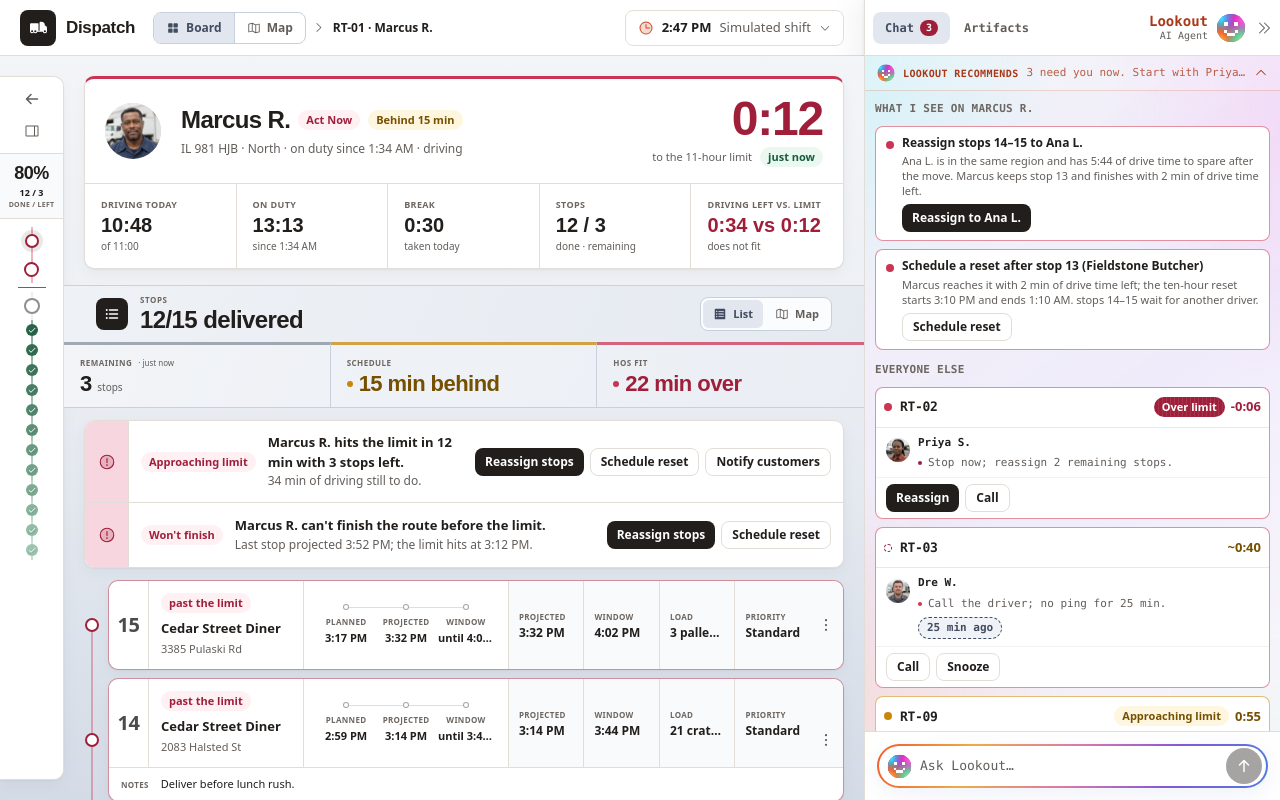
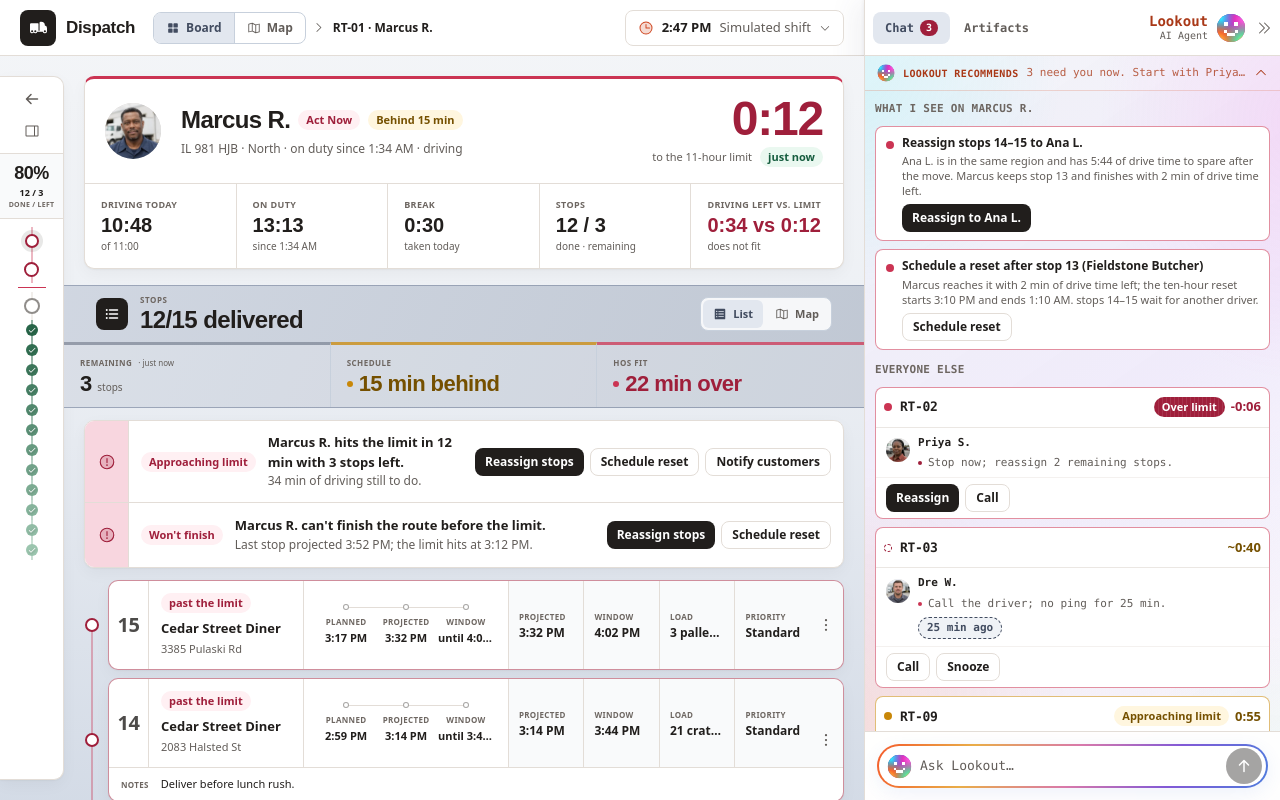
Before and after one commit to davekeller/dispatcher-dashboard, a React (Vite) app: page /routes/drv-01 in a window 1280 px wide. Built offline with nearby package versions, Linux system fonts and the light colour scheme.

Commit message:
Increase Stops navbar contrast

```diff
--- a/src/index.css
+++ b/src/index.css
@@ -130,8 +130,8 @@ body { @apply bg-canvas text-ink font-sans; }
   background:
     linear-gradient(
       112deg,
-      color-mix(in srgb, var(--color-panel) 42%, var(--color-nav-selected)) 0%,
-      color-mix(in srgb, var(--color-offline-board) 58%, var(--color-board)) 100%
+      color-mix(in srgb, var(--color-nav-selected) 84%, var(--color-offline-fill)) 0%,
+      color-mix(in srgb, var(--color-offline-board) 82%, var(--color-nav-selected-ink)) 100%
     );
 }
 
--- a/src/views/route/RouteFilePage.tsx
+++ b/src/views/route/RouteFilePage.tsx
@@ -109,7 +109,7 @@ export default function RouteFilePage() {
       <div className="flex min-w-0 flex-1 flex-col gap-4">
         <DriverCard view={view} card={card} />
         <section>
-          <header className="stops-navbar sticky top-0 z-30 -mx-5 mb-3 flex min-h-14 flex-wrap items-stretch border-y border-nav-selected-line backdrop-blur">
+          <header className="stops-navbar sticky top-0 z-30 -mx-5 mb-3 flex min-h-14 flex-wrap items-stretch border-y border-offline-fill/55 backdrop-blur">
             <div className="order-1 flex min-w-0 flex-1 items-center gap-3 py-2.5 pl-8 pr-3">
               <span className="flex h-8 w-8 shrink-0 items-center justify-center rounded-control bg-ink text-on-accent" aria-hidden="true">
                 <ListBullets size={16} weight="bold" />
```
Also changed, not shown: 2 other files (tests, documents, lock files or other folders).
